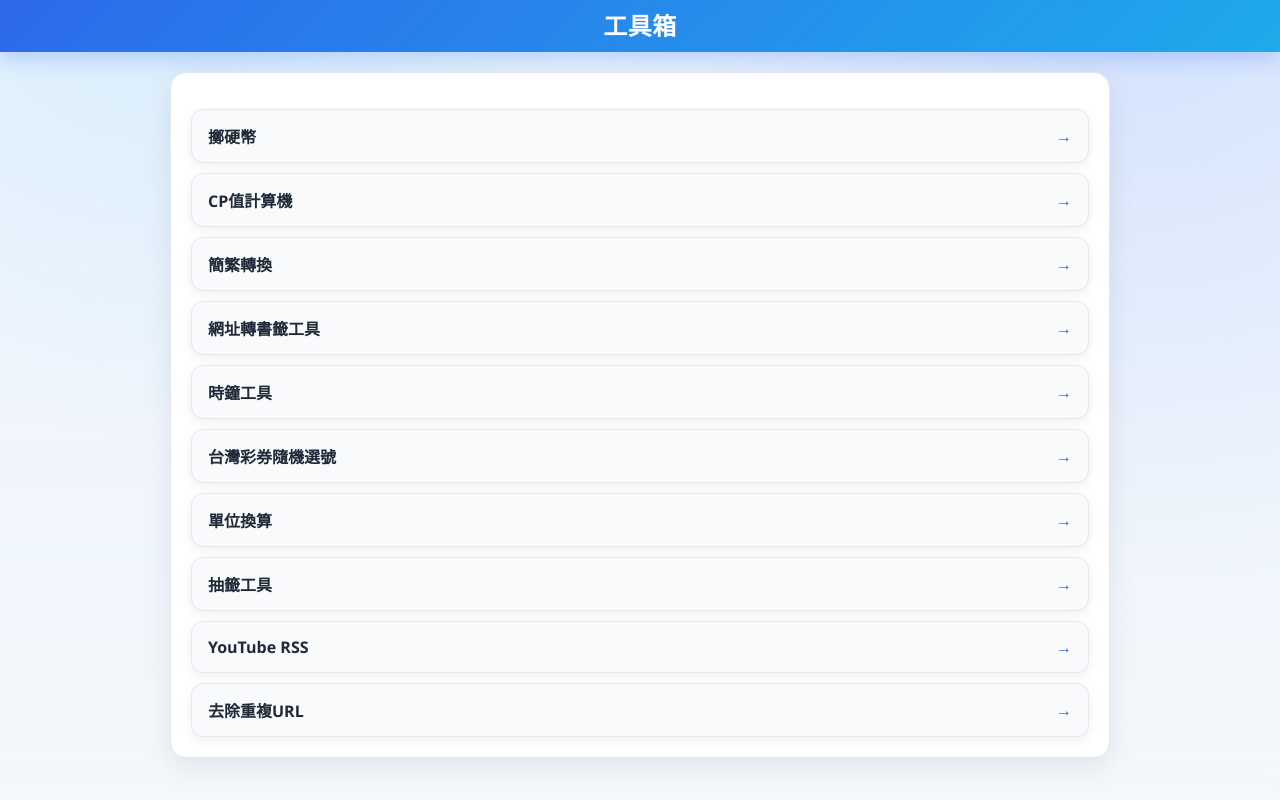
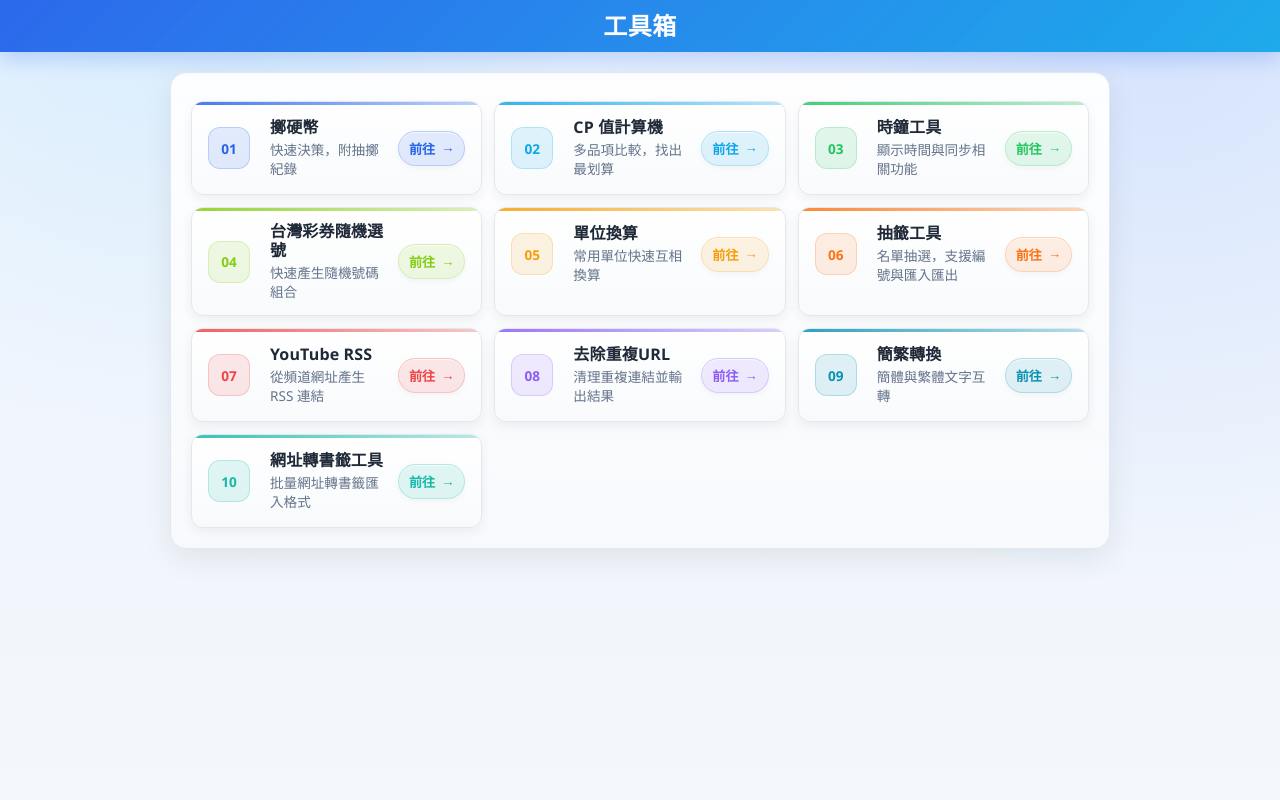
Before and after one commit to lclee3390/tool-box, a React (Create React App) app: page /#/ in a window 1280 px wide. Built offline with nearby package versions, Linux system fonts and the light colour scheme.

Commit message:
refactor HomePage component to enhance tool item display with descriptions and styles

```diff
--- a/src/App.js
+++ b/src/App.js
@@ -17,15 +17,15 @@ import { theme, ui } from './styles/theme';
 const ROUTES = [
   { path: '/', title: '工具箱', element: <HomePage /> },
   { path: '/coin-flip', title: '擲硬幣', element: <CoinFlip /> },
-  { path: '/cp', title: 'CP值計算機', element: <CpValueCalculator /> },
-  { path: '/zh', title: '簡繁轉換', element: <ZhConvertTool /> },
-  { path: '/bk-convert', title: '網址轉書籤工具', element: <BookmarkConverter /> },
+  { path: '/cp', title: 'CP 值計算機', element: <CpValueCalculator /> },
   { path: '/clock', title: '時鐘工具', element: <Clock /> },
   { path: '/lottery-randomizer', title: '台灣彩券隨機選號', element: <TaiwanLotteryRandomizer /> },
   { path: '/unit-converter', title: '單位換算', element: <UnitConverter /> },
   { path: '/draw-lots', title: '抽籤工具', element: <DrawLotsTool /> },
   { path: '/yt-rss', title: 'YouTube RSS 產生器', element: <YouTubeRSS /> },
   { path: '/unique-url', title: '去除重複 URL', element: <UniqueURLProcessor /> },
+  { path: '/zh', title: '簡繁轉換', element: <ZhConvertTool /> },
+  { path: '/bk-convert', title: '網址轉書籤工具', element: <BookmarkConverter /> },
 ];
 
 const ROUTE_TITLE_MAP = Object.fromEntries(ROUTES.map(({ path, title }) => [path, title]));
--- a/src/components/HomePage.js
+++ b/src/components/HomePage.js
@@ -1,33 +1,106 @@
 // src/components/HomePage.js
-import React from 'react';
+import React, { useState } from 'react';
 import { Link } from 'react-router-dom';
 import { theme, ui } from '../styles/theme';
 
 const TOOL_ITEMS = [
-  { to: '/coin-flip', label: '擲硬幣' },
-  { to: '/cp', label: 'CP值計算機' },
-  { to: '/zh', label: '簡繁轉換' },
-  { to: '/bk-convert', label: '網址轉書籤工具' },
-  { to: '/clock', label: '時鐘工具' },
-  { to: '/lottery-randomizer', label: '台灣彩券隨機選號' },
-  { to: '/unit-converter', label: '單位換算' },
-  { to: '/draw-lots', label: '抽籤工具' },
-  { to: '/yt-rss', label: 'YouTube RSS' },
-  { to: '/unique-url', label: '去除重複URL' },
+  { to: '/coin-flip', label: '擲硬幣', desc: '快速決策，附抽擲紀錄', accent: '#2563eb' },
+  { to: '/cp', label: 'CP 值計算機', desc: '多品項比較，找出最划算', accent: '#0ea5e9' },
+  { to: '/clock', label: '時鐘工具', desc: '顯示時間與同步相關功能', accent: '#22c55e' },
+  { to: '/lottery-randomizer', label: '台灣彩券隨機選號', desc: '快速產生隨機號碼組合', accent: '#84cc16' },
+  { to: '/unit-converter', label: '單位換算', desc: '常用單位快速互相換算', accent: '#f59e0b' },
+  { to: '/draw-lots', label: '抽籤工具', desc: '名單抽選，支援編號與匯入匯出', accent: '#f97316' },
+  { to: '/yt-rss', label: 'YouTube RSS', desc: '從頻道網址產生 RSS 連結', accent: '#ef4444' },
+  { to: '/unique-url', label: '去除重複URL', desc: '清理重複連結並輸出結果', accent: '#8b5cf6' },
+  { to: '/zh', label: '簡繁轉換', desc: '簡體與繁體文字互轉', accent: '#0891b2' },
+  { to: '/bk-convert', label: '網址轉書籤工具', desc: '批量網址轉書籤匯入格式', accent: '#14b8a6' },
 ];
 
+function hexToRgba(hex, alpha) {
+  const normalized = hex.replace('#', '');
+  if (normalized.length !== 6) return `rgba(37, 99, 235, ${alpha})`;
+
+  const r = Number.parseInt(normalized.slice(0, 2), 16);
+  const g = Number.parseInt(normalized.slice(2, 4), 16);
+  const b = Number.parseInt(normalized.slice(4, 6), 16);
+
+  return `rgba(${r}, ${g}, ${b}, ${alpha})`;
+}
+
 function HomePage() {
+  const [activeItem, setActiveItem] = useState(null);
+
   return (
     <div id="home-page" style={styles.container}>
+
       <ul style={styles.ul}>
-        {TOOL_ITEMS.map((item) => (
-          <li key={item.to} style={styles.li}>
-            <Link to={item.to} style={styles.a}>
-              <span>{item.label}</span>
-              <span style={styles.arrow}>→</span>
-            </Link>
-          </li>
-        ))}
+        {TOOL_ITEMS.map((item, index) => {
+          const isActive = activeItem === item.to;
+          const accentSoft = hexToRgba(item.accent, 0.12);
+          const accentBorder = hexToRgba(item.accent, 0.22);
+          return (
+            <li
+              key={item.to}
+              style={{
+                ...styles.li,
+                ...(isActive ? styles.liActive : null),
+                borderColor: isActive ? accentBorder : theme.colors.border,
+                boxShadow: isActive
+                  ? `0 12px 28px ${hexToRgba(item.accent, 0.15)}`
+                  : theme.shadow.soft,
+              }}
+            >
+              <div
+                aria-hidden="true"
+                style={{
+                  ...styles.topAccentBar,
+                  background: `linear-gradient(90deg, ${item.accent}, ${hexToRgba(item.accent, 0.35)})`,
+                  opacity: isActive ? 1 : 0.85,
+                }}
+              />
+
+              <Link
+                to={item.to}
+                style={styles.a}
+                onMouseEnter={() => setActiveItem(item.to)}
+                onMouseLeave={() => setActiveItem((prev) => (prev === item.to ? null : prev))}
+                onFocus={() => setActiveItem(item.to)}
+                onBlur={() => setActiveItem((prev) => (prev === item.to ? null : prev))}
+              >
+                <div style={styles.leftGroup}>
+                  <span
+                    style={{
+                      ...styles.indexBadge,
+                      color: item.accent,
+                      backgroundColor: accentSoft,
+                      borderColor: accentBorder,
+                    }}
+                  >
+                    {String(index + 1).padStart(2, '0')}
+                  </span>
+
+                  <div style={styles.textBlock}>
+                    <span style={styles.itemLabel}>{item.label}</span>
+                    <span style={styles.itemDesc}>{item.desc}</span>
+                  </div>
+                </div>
+
+                <span
+                  style={{
+                    ...styles.arrowPill,
+                    color: item.accent,
+                    borderColor: accentBorder,
+                    backgroundColor: accentSoft,
+                    transform: isActive ? 'translateX(2px)' : 'translateX(0)',
+                  }}
+                >
+                  前往
+                  <span style={styles.arrow}>→</span>
+                </span>
+              </Link>
+            </li>
+          );
+        })}
       </ul>
     </div>
   );
@@ -37,13 +110,17 @@ const styles = {
   container: {
     ...ui.toolContainer,
     padding: '20px',
+    background:
+      'linear-gradient(180deg, rgba(255,255,255,0.95) 0%, rgba(248,250,252,0.92) 100%)',
   },
   hero: {
-    marginBottom: '12px',
+    marginBottom: '16px',
+    textAlign: 'center',
+    padding: '6px 8px 0',
   },
   title: {
     ...ui.toolTitle,
-    marginBottom: '4px',
+    marginBottom: '6px',
   },
   subtitle: {
     margin: 0,
@@ -54,30 +131,102 @@ const styles = {
   ul: {
     listStyleType: 'none',
     padding: '0',
-    margin: '16px 0 0 0',
+    margin: '8px 0 0 0',
     display: 'grid',
-    gap: '10px',
+    gap: '12px',
+    gridTemplateColumns: 'repeat(auto-fit, minmax(260px, 1fr))',
   },
   li: {
-    backgroundColor: theme.colors.surfaceMuted,
+    position: 'relative',
+    overflow: 'hidden',
+    background: 'linear-gradient(180deg, #ffffff 0%, #f8fafc 100%)',
     border: `1px solid ${theme.colors.border}`,
     borderRadius: theme.radius.md,
     boxShadow: theme.shadow.soft,
+    transition: 'transform 0.18s ease, box-shadow 0.18s ease, border-color 0.18s ease',
+    minHeight: '92px',
+  },
+  liActive: {
+    transform: 'translateY(-2px)',
   },
   a: {
     textDecoration: 'none',
     color: theme.colors.text,
-    fontWeight: '700',
     cursor: 'pointer',
     display: 'flex',
     justifyContent: 'space-between',
+    alignItems: 'stretch',
+    gap: '12px',
+    padding: '14px 16px',
+    minHeight: '92px',
+    boxSizing: 'border-box',
+    position: 'relative',
+    zIndex: 1,
+  },
+  leftGroup: {
+    display: 'grid',
+    gridTemplateColumns: '50px 1fr',
     alignItems: 'center',
     gap: '12px',
-    padding: '14px 16px',
+    minWidth: 0,
+    flex: 1,
+  },
+  textBlock: {
+    display: 'grid',
+    gap: '4px',
+    minWidth: 0,
+    alignContent: 'center',
+  },
+  itemLabel: {
+    fontWeight: 800,
+    color: theme.colors.text,
+    letterSpacing: '0.01em',
+    lineHeight: 1.2,
+  },
+  itemDesc: {
+    color: theme.colors.textMuted,
+    fontSize: '0.85rem',
+    lineHeight: 1.35,
+  },
+  indexBadge: {
+    display: 'inline-flex',
+    alignItems: 'center',
+    justifyContent: 'center',
+    width: '42px',
+    height: '42px',
+    borderRadius: theme.radius.md,
+    border: `1px solid ${theme.colors.border}`,
+    fontWeight: 800,
+    fontSize: '0.85rem',
+    fontVariantNumeric: 'tabular-nums',
+    flexShrink: 0,
+  },
+  arrowPill: {
+    alignSelf: 'center',
+    display: 'inline-flex',
+    alignItems: 'center',
+    gap: '6px',
+    padding: '7px 10px',
+    borderRadius: theme.radius.pill,
+    border: `1px solid ${theme.colors.border}`,
+    fontWeight: 700,
+    fontSize: '0.82rem',
+    whiteSpace: 'nowrap',
+    transition: 'transform 0.15s ease',
+    boxShadow: 'inset 0 1px 0 rgba(255,255,255,0.65), 0 2px 6px rgba(15, 23, 42, 0.04)',
+    position: 'relative',
+    zIndex: 1,
   },
   arrow: {
-    color: theme.colors.primary,
-    fontWeight: '700',
+    fontWeight: 800,
+    lineHeight: 1,
+  },
+  topAccentBar: {
+    position: 'absolute',
+    left: 0,
+    top: 0,
+    right: 0,
+    height: '3px',
   },
 };
 
```
